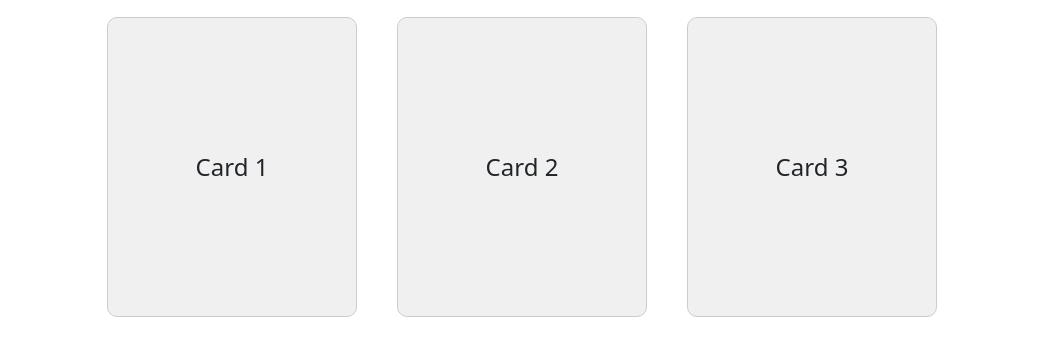
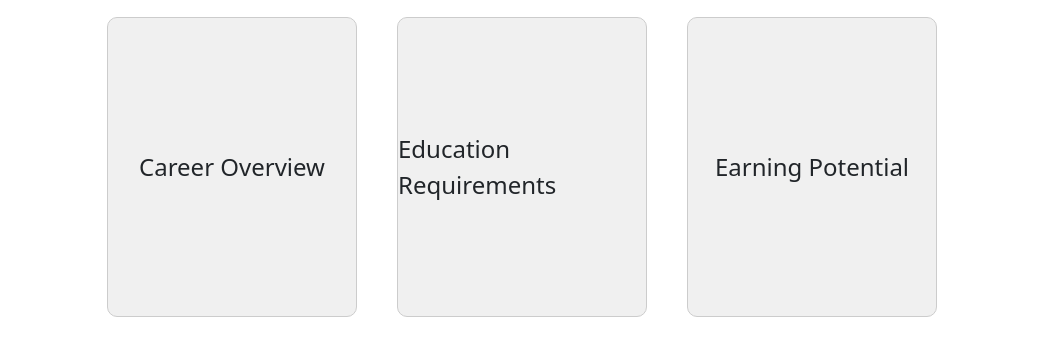
Before and after one commit to IanCist/Future-Me, a plain HTML site: page index.html in a window 1280 px wide. Shown: the part 109-464 px from the top of the page, without its empty margins (118-1161 px from the left). Drawn offline with nearby package versions, Linux system fonts and the light colour scheme.

Commit message:
added some information

```diff
--- a/index.html
+++ b/index.html
@@ -25,27 +25,27 @@
             <div class="card" onclick="toggleFlipAndExpand(this)">
                 <div class="card-inner">
                     <div class="card-face">
-                        Card 1
+                        Career Overview
                     </div>
                     <div class="card-face back">
-                        Full Screen Content 1
+                       <p class="careeroverview">The Objective of Security Services is to prevent crime against people, property, and information. Some of the responsibilities that come with this job is installing security equipment such as cameras, intercoms, card readers, etc. With this you also have the responsibility of servicing said equipment to make sure it stays up and running 24/7. People in this industry also have the responsibility of being the security project manager which is responsible for coordinating where the equipment is going to be placed. Lastly, another responsibility is Technical Project Manager who’s job is to make sure that all equipment is connected to the same software and is and is up to date on that software. There is a wide range of work environments that come with this career from hospitals, stores, warehouses and at times an office. The impact it has on society is keeping people safe as well as their property.</p>
                     </div>
                 </div>
             </div>
             <div class="card" onclick="toggleFlipAndExpand(this)">
                 <div class="card-inner">
                     <div class="card-face">
-                        Card 2
+                        Education Requirements
                     </div>
                     <div class="card-face back">
-                        Full Screen Content 2
+                       <p class="edurequirement">Most people in the security services attend a vocational school or have an associates degree. The necessary skills for this job are IT experience, programming skills, math skills, and the ability to interact well with clients. Some programs people take are telecommunications and electrical. When it comes to what school people in this field go to, as stated before a lot go to vocational schools or attend programs where they learn these skills. </p>
                     </div>
                 </div>
             </div>
             <div class="card" onclick="toggleFlipAndExpand(this)">
                 <div class="card-inner">
                     <div class="card-face">
-                        Card 3
+                        Earning Potential
                     </div>
                     <div class="card-face back">
                         Full Screen Content 3
--- a/style.css
+++ b/style.css
@@ -87,3 +87,12 @@
         margin: 10px 0;
     }
 }
+.careeroverview {
+   font-size: medium;
+   padding-left: 50%;
+}
+
+.edurequirement {
+    font-size: medium;
+    padding-left: 50%;
+}
```
